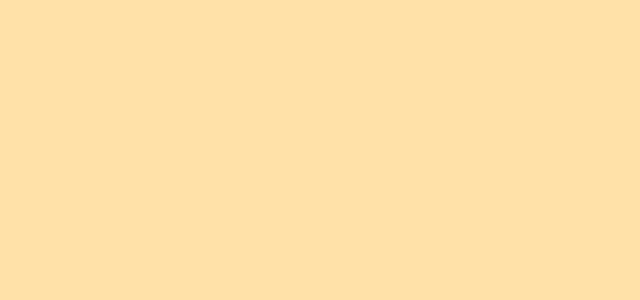
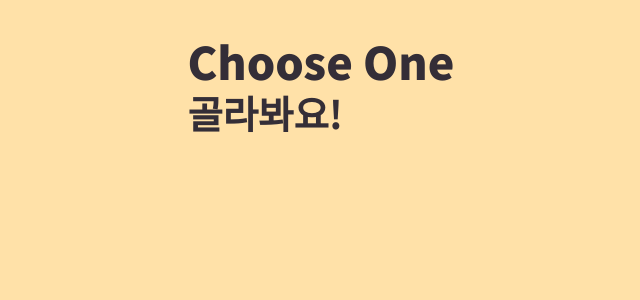
Before and after one commit to SkyLightQP/ChooseOne, a React (Create React App) app: page / in a window 1280 px wide. Shown: the top 300 px of the page, without its empty margins (319-959 px from the left). Built offline with nearby package versions, Linux system fonts and the light colour scheme.

Commit message:
feat: add Title.tsx and SubTitle.tsx atomics

```diff
--- /dev/null
+++ b/src/atomics/SubTitle/index.tsx
@@ -0,0 +1,14 @@
+import React from 'react';
+import styled from 'styled-components';
+
+const SubTitleStyle = styled.p`
+    font-size: 2.4rem;
+    font-weight: 700;
+    margin: 0.2rem 0;
+`;
+
+const SubTitle: React.FC = ({ children }) => {
+    return <SubTitleStyle>{children}</SubTitleStyle>;
+};
+
+export default SubTitle;
--- /dev/null
+++ b/src/atomics/Title/index.tsx
@@ -0,0 +1,14 @@
+import React from 'react';
+import styled from 'styled-components';
+
+const TitleStyle = styled.p`
+    font-size: 2.8rem;
+    font-weight: 900;
+    margin: 0.2rem 0;
+`;
+
+const Title: React.FC = ({ children }) => {
+    return <TitleStyle>{children}</TitleStyle>;
+};
+
+export default Title;
--- a/src/pages/Home.tsx
+++ b/src/pages/Home.tsx
@@ -1,9 +1,23 @@
 import React from 'react';
+import styled from "styled-components";
+import Title from '../atomics/Title';
+import SubTitle from '../atomics/SubTitle';
+
+const Header = styled.header`
+    display: flex;
+    justify-content: center;
+    margin-top: 2rem;
+`;
 
 const Home: React.FC = () => {
     return (
         <>
-
+            <Header>
+                <div>
+                    <Title>Choose One</Title>
+                    <SubTitle>골라봐요!</SubTitle>
+                </div>
+            </Header>
         </>
     );
 };
```
